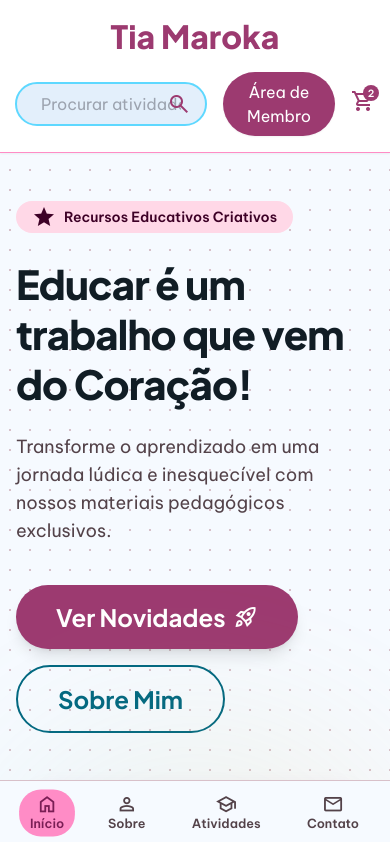
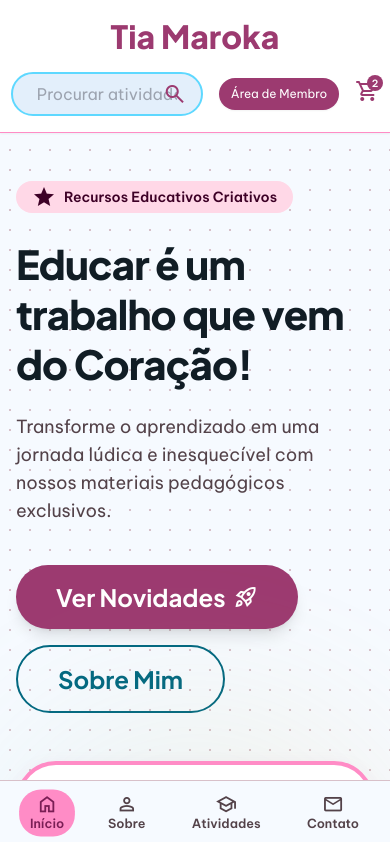
Before and after one commit to elan2021/tia_maroca, a Next.js app: page / in a window 390 px wide. Shown: the top 842 px of the page. Built offline with nearby package versions, Linux system fonts and the light colour scheme; no server answers; the database is empty.

Commit message:
style: adjust header button wrapping and padding on mobile

```diff
--- a/components/Header.tsx
+++ b/components/Header.tsx
@@ -46,7 +46,7 @@ export default async function Header() {
 
           <Link
             href="/membros"
-            className="flex-1 md:flex-none text-center bg-primary text-white font-label-lg px-6 py-2 rounded-full hover:bg-primary/90 transition-colors shadow-sm"
+            className="flex-1 md:flex-none text-center bg-primary text-white font-label-lg text-xs md:text-sm px-3 md:px-6 py-2 rounded-full hover:bg-primary/90 transition-colors shadow-sm whitespace-nowrap"
           >
             Área de Membro
           </Link>
```
